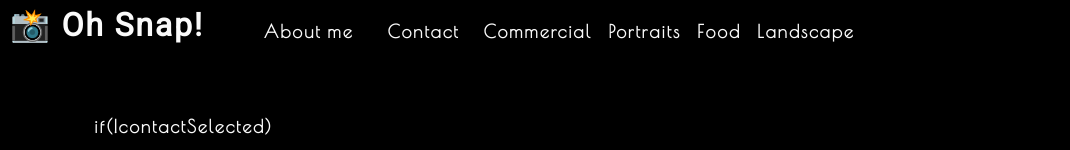
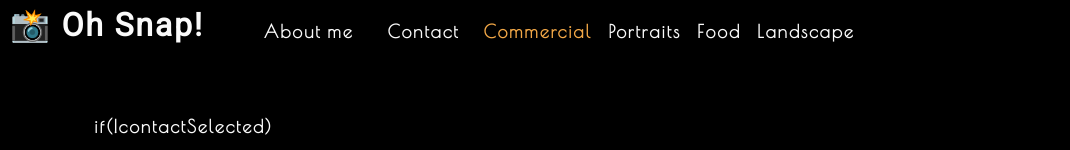
Before and after one commit to ckyle121/Photo-Port, a React (Create React App) app: page / in a window 1280 px wide. Shown: the top 150 px of the page, without its empty margins (0-1070 px from the left). Built offline with nearby package versions, Linux system fonts and the light colour scheme.

Commit message:
edit nav bar

```diff
--- a/src/components/Nav/index.js
+++ b/src/components/Nav/index.js
@@ -37,7 +37,7 @@ function Nav(props) {
           {categories.map((category) => (
             <li
               className={`mx-1 ${
-                currentCategory.name === category.name
+                currentCategory.name === category.name && !contactSelected && 'navActive'
                 }`}
               key={category.name}
             >
```
